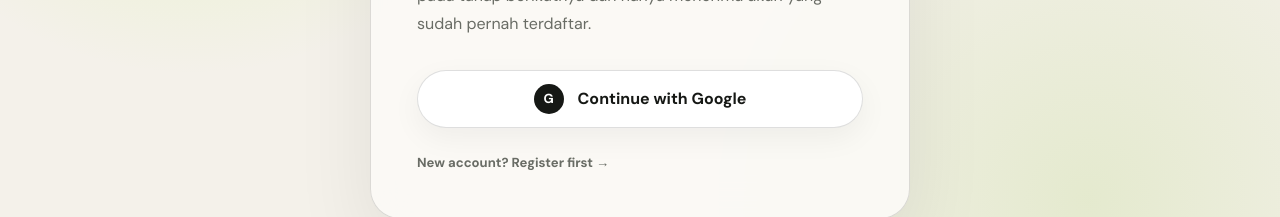
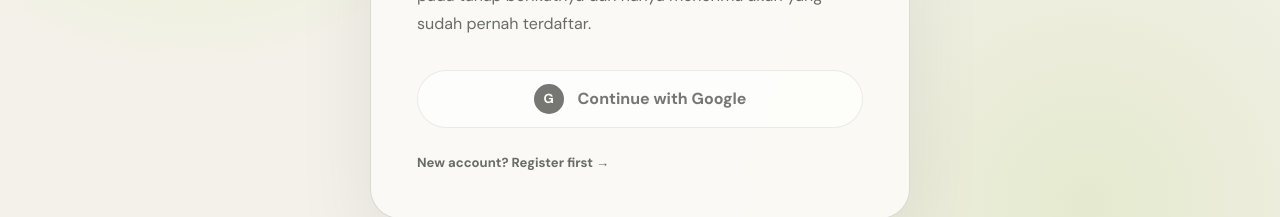
Before and after one commit to acz0077/anisa-portfolio, a Next.js app: page /login in a window 1280 px wide. Shown: the part 439-656 px from the top of the page. Built offline with nearby package versions, Linux system fonts and the light colour scheme.

Commit message:
style disabled auth button

```diff
--- a/app/auth.module.css
+++ b/app/auth.module.css
@@ -62,7 +62,7 @@
     box-shadow 180ms ease;
 }
 
-.googleButton:hover {
+.googleButton:hover:not(:disabled) {
   transform: translateY(-2px);
   border-color: rgba(22, 24, 21, 0.32);
   box-shadow: 0 14px 34px rgba(22, 24, 21, 0.1);
@@ -71,6 +71,12 @@
 .googleButton:focus-visible {
   outline: 3px solid rgba(133, 189, 38, 0.35);
   outline-offset: 3px;
+}
+
+.googleButton:disabled {
+  cursor: not-allowed;
+  opacity: 0.58;
+  box-shadow: none;
 }
 
 .googleMark {
```
